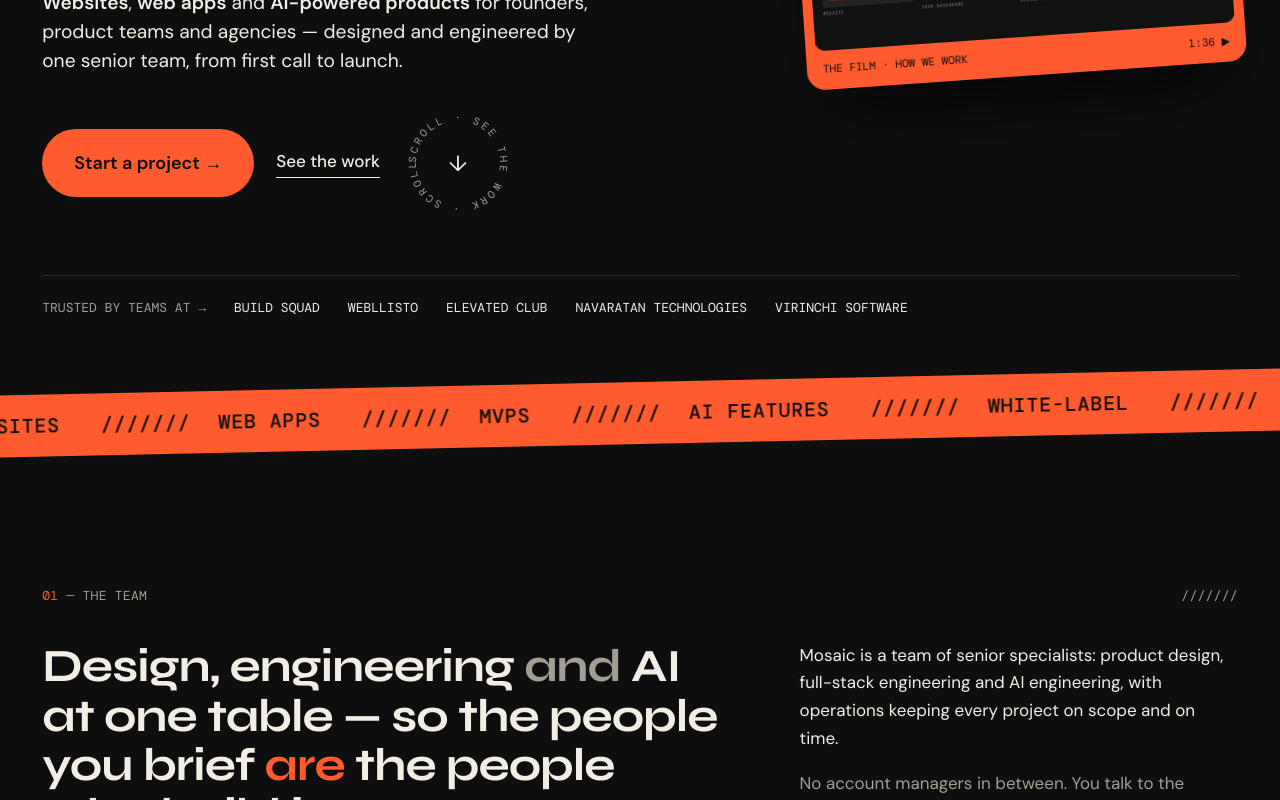
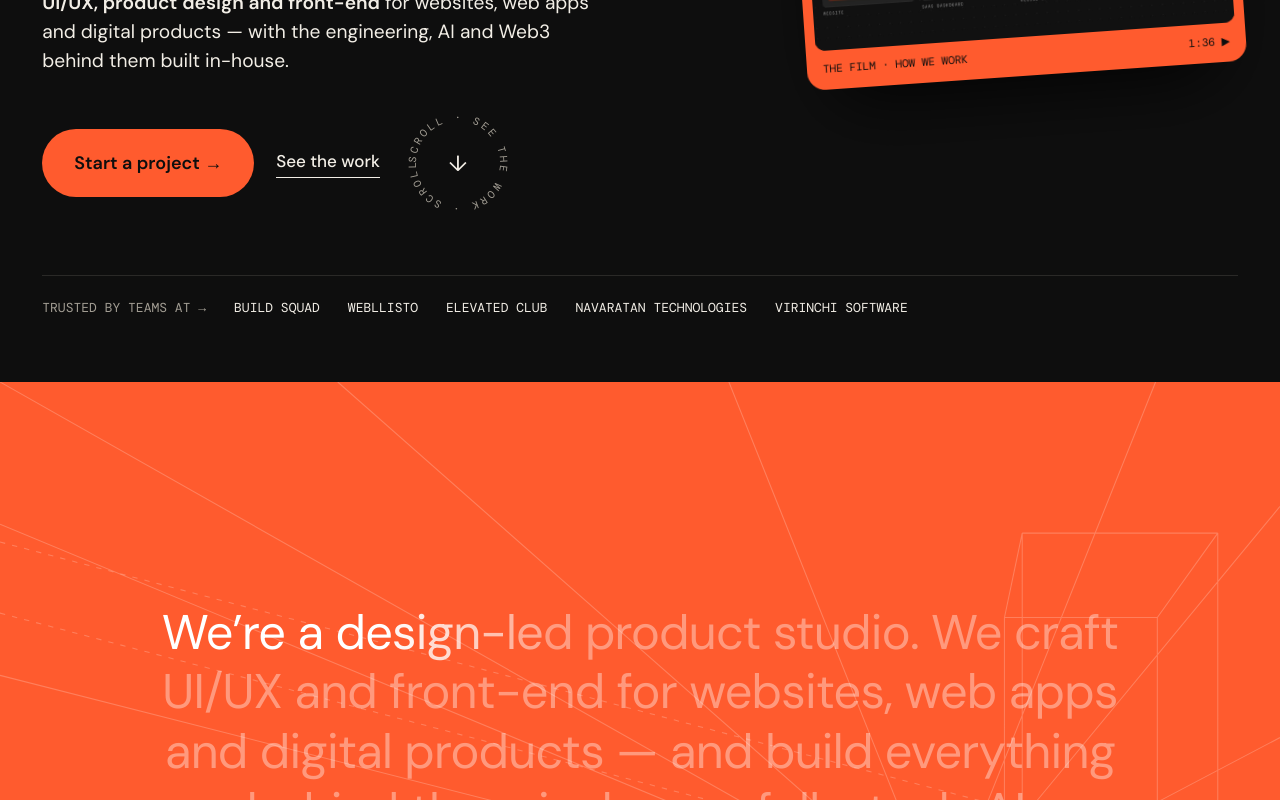
Before and after one commit to MosiacDesigns/mosaic-portfolio, a Next.js app: page / in a window 1280 px wide. Shown: the part 545-1345 px from the top of the page. Built offline with nearby package versions, Linux system fonts and the light colour scheme; grey boxes are pictures that could not be loaded.

Commit message:
feat: update homepage content and add StatementReveal component for enhanced user engagement

```diff
--- a/src/app/page.tsx
+++ b/src/app/page.tsx
@@ -1,13 +1,14 @@
 import Image from "next/image";
 import Link from "next/link";
 import { ButtonLink, TextLink } from "@/components/ui/Button";
-import { ClosingCta, Greeting, ProcessGrid, ProvenanceChip, ScrollBadge, SectionHead, TapeBand } from "@/components/ui/Bits";
+import { ClosingCta, Greeting, ProcessGrid, ProvenanceChip, ScrollBadge, SectionHead } from "@/components/ui/Bits";
 import FilmCard from "@/components/ui/FilmCard";
+import StatementReveal from "@/components/home/StatementReveal";
 import Testimonials from "@/components/home/Testimonials";
 import { GoArrow, ProjectVisual } from "@/components/work/ProjectVisual";
 import { featured, homeProjects, projectHref, projects } from "@/content/projects";
 import { agencyPoints, services } from "@/content/services";
-import { capabilities, film, process, site, trustedBy } from "@/content/site";
+import { film, process, site, trustedBy } from "@/content/site";
 import { team } from "@/content/team";
 
 export default function HomePage() {
@@ -16,11 +17,11 @@ export default function HomePage() {
       {/* Hero */}
       <section className="shell grid items-end pt-[clamp(40px,6vw,96px)] lg:grid-cols-[minmax(0,1fr)_minmax(300px,440px)] lg:gap-x-14">
         <div className="lg:col-span-2">
-          <Greeting>(DESIGN · ENGINEERING · AI)</Greeting>
+          <Greeting>(DESIGN-LED PRODUCT STUDIO)</Greeting>
         </div>
         <h1 className="display contents text-[clamp(56px,10.4vw,150px)] !leading-[0.84]">
           <span className="block animate-rise lg:col-span-2">We design</span>
-          <span className="block animate-rise [animation-delay:.1s] lg:col-start-1">
+          <span className="mt-2.5 block animate-rise text-[clamp(36px,5.6vw,84px)] text-mute [animation-delay:.1s] lg:col-start-1 lg:self-start">
             &amp; build<span className="text-accent">.</span>
           </span>
         </h1>
@@ -28,8 +29,8 @@ export default function HomePage() {
           <FilmCard src={film.src} webm={film.webm} poster={film.poster} label={film.label} caption="THE FILM · HOW WE WORK" duration={film.duration} tilt="" priority />
         </div>
         <p className="mt-[clamp(32px,4vw,48px)] max-w-[560px] text-[clamp(18px,1.5vw,21px)] leading-normal lg:col-start-1">
-          <b className="font-semibold">Websites</b>, <b className="font-semibold">web apps</b> and <b className="font-semibold">AI-powered products</b> for founders,
-          product teams and agencies — designed and engineered by one senior team, from first call to launch.
+          <b className="font-semibold">UI/UX, product design and front-end</b> for websites, web apps and digital products — with the engineering, AI and Web3
+          behind them built in-house.
         </p>
         <div className="mt-8 flex flex-wrap items-center gap-[22px] lg:col-start-1">
           <ButtonLink href="/contact">Start a project →</ButtonLink>
@@ -52,7 +53,7 @@ export default function HomePage() {
       </div>
 
       <div className="mt-16">
-        <TapeBand items={capabilities} />
+        <StatementReveal />
       </div>
 
       {/* Team teaser */}
--- /dev/null
+++ b/src/components/home/StatementReveal.tsx
@@ -0,0 +1,112 @@
+"use client";
+
+import { useEffect, useRef } from "react";
+
+/**
+ * Orange statement section that sits right below the hero.
+ * The stage pins to the viewport while you scroll through a tall track; every character
+ * starts faded and turns white one after another (with a soft edge), like reading along.
+ * Only colour changes — nothing moves — so it runs with reduced-motion too.
+ */
+
+const STATEMENT =
+  "We’re a design-led product studio. We craft UI/UX and front-end for websites, web apps and digital products — and build everything behind them in-house: full-stack, AI, automation and Web3.";
+
+const BASE = 0.38; // starting opacity of the white text
+const EDGE = 8; // characters in the soft fade-in front
+
+const WIRE_SOLID =
+  "M1060 600L-1400 900 M1060 600L-700 900 M1060 600L0 900 M1060 600L520 900 M1060 600L980 900 M1060 600L1440 900 M1060 600L2000 900 M1060 600L0 0 M1060 600L0 160 M1060 600L0 330 M1060 600L0 480 M1060 600L380 0 M1060 600L820 0 M1060 600L1300 0 M1060 600L1440 140 M1060 600L1440 400 M857 625L1138 625 M354 686L1330 686 M-406 779L1620 779 M-1400 900L2000 900 M1150 170L1370 170 M1130 265L1302 265 M1150 170L1130 265 M1370 170L1370 500 M1302 265L1302 522 M1370 170L1302 265 M1370 500L1150 500 M1302 522L1130 522 M1370 500L1302 522 M1150 500L1150 170 M1130 522L1130 265 M1150 500L1130 522 M80 640L340 640 M237 634L455 634 M80 640L237 634 M340 640L340 840 M455 634L455 802 M340 640L455 634 M340 840L80 840 M455 802L237 802 M340 840L455 802 M80 840L80 640 M237 802L237 634 M80 840L237 802 M760 700L920 700 M850 670L962 670 M760 700L850 670 M920 700L920 820 M962 670L962 754 M920 700L962 670 M920 820L760 820 M962 754L850 754 M920 820L962 754 M760 820L760 700 M850 754L850 670 M760 820L850 754";
+const WIRE_DASHED = "M0 180L1440 560 M0 260L1440 640";
+
+export default function StatementReveal({ text = STATEMENT, cueHref = "/services" }: { text?: string; cueHref?: string }) {
+  const trackRef = useRef<HTMLElement>(null);
+  const textRef = useRef<HTMLParagraphElement>(null);
+  const cueRef = useRef<HTMLAnchorElement>(null);
+
+  useEffect(() => {
+    const track = trackRef.current;
+    const chars = Array.from(textRef.current?.querySelectorAll<HTMLSpanElement>("[data-c]") ?? []);
+    const cue = cueRef.current;
+    if (!track || !chars.length) return;
+    const n = chars.length;
+    let last = -1;
+    let raf = 0;
+
+    const tick = () => {
+      raf = 0;
+      const r = track.getBoundingClientRect();
+      const vh = window.innerHeight;
+      // 0 when the stage pins to the top, 1 shortly before it unpins
+      const prog = Math.min(1, Math.max(0, -r.top / (r.height - vh * 1.25)));
+      if (prog === last) return;
+      last = prog;
+      const head = prog * (n + EDGE);
+      for (let i = 0; i < n; i++) {
+        const k = Math.min(1, Math.max(0, (head - i) / EDGE));
+        chars[i].style.color = `rgba(255,255,255,${(BASE + (1 - BASE) * k).toFixed(3)})`;
+      }
+      if (cue) cue.style.opacity = String(Math.max(0, Math.min(1, (prog - 0.9) / 0.1)));
+    };
+    const onScroll = () => {
+      if (!raf) raf = requestAnimationFrame(tick);
+    };
+
+    tick();
+    window.addEventListener("scroll", onScroll, { passive: true });
+    window.addEventListener("resize", onScroll);
+    return () => {
+      window.removeEventListener("scroll", onScroll);
+      window.removeEventListener("resize", onScroll);
+      if (raf) cancelAnimationFrame(raf);
+    };
+  }, [text]);
+
+  const words = text.split(" ");
+
+  return (
+    <section ref={trackRef} aria-label="What Mosaic Designs does" className="relative h-[320vh]">
+      <div className="sticky top-0 flex h-screen items-center justify-center overflow-hidden bg-accent">
+        <svg
+          aria-hidden="true"
+          viewBox="0 0 1440 900"
+          preserveAspectRatio="xMidYMid slice"
+          fill="none"
+          stroke="#fff"
+          strokeOpacity=".22"
+          strokeWidth="1.2"
+          className="pointer-events-none absolute inset-0 h-full w-full"
+        >
+          <path d={WIRE_SOLID} />
+          <path d={WIRE_DASHED} strokeDasharray="6 8" />
+        </svg>
+
+        <div className="relative max-w-[1060px] px-gutter text-center">
+          {/* Screen readers get the sentence once, not character by character */}
+          <p className="sr-only">{text}</p>
+          <p ref={textRef} aria-hidden="true" className="text-[clamp(28px,3.8vw,56px)] font-normal leading-[1.22] tracking-[-0.015em]">
+            {words.map((w, wi) => (
+              <span key={wi}>
+                <span className="inline-block whitespace-nowrap">
+                  {Array.from(w).map((ch, ci) => (
+                    <span key={ci} data-c style={{ color: `rgba(255,255,255,${BASE})` }}>
+                      {ch}
+                    </span>
+                  ))}
+                </span>
+                {wi < words.length - 1 && " "}
+              </span>
+            ))}
+          </p>
+          <a
+            ref={cueRef}
+            href={cueHref}
+            className="mt-10 inline-block font-mono text-[13px] tracking-[0.06em] text-white underline-offset-4 opacity-0 transition-opacity duration-300 hover:underline"
+          >
+            SEE WHAT WE DO ↓
+          </a>
+        </div>
+      </div>
+    </section>
+  );
+}
```
